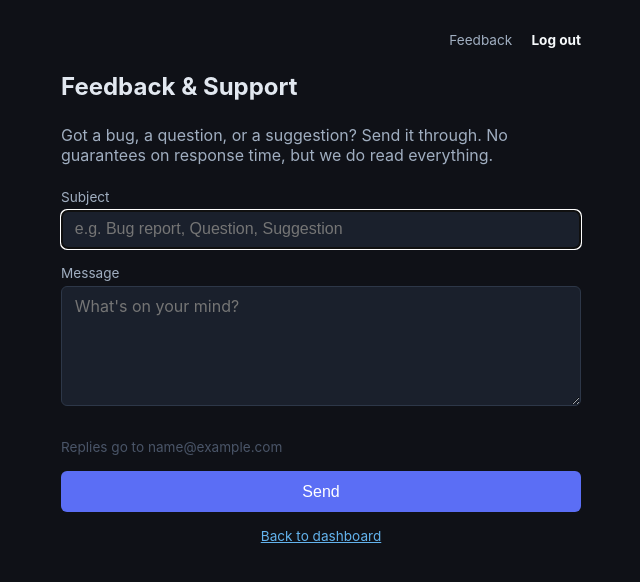
After one commit to wilsmyth-del/job-hunter-portal, a Flask app: page /feedback in a window 1280 px wide. The commit adds this page. Shown: the top 582 px of the page, without its empty margins (319-959 px from the left). Run offline with Flask 3, Linux system fonts and the light colour scheme; the visitor is signed in with stand-in values (Sample User, id 1); data comes from the database, SQL or seed files in the repository.

Commit message:
Add feedback form, disclaimers, and chess easter egg
- /feedback route: subject + message form, sends email via Gmail SMTP
  with user's email as reply-to so replies land directly in their inbox
- Feedback link in top-right nav on all authenticated pages
- Landing page disclaimer: private project, best effort, no guarantees
- Queries page: search quality note (results depend on query specificity)
- Dashboard: "Need a break? Play some Chess" link to chess app
- .env.example updated with GMAIL_USER and GMAIL_APP_PASSWORD placeholders

Co-Authored-By: Claude Sonnet 4.6 <noreply@anthropic.com>

```diff
--- a/app.py
+++ b/app.py
@@ -13,6 +13,8 @@ Routes:
 """
 
 import os
+import smtplib
+from email.mime.text import MIMEText
 from flask import Flask, render_template, request, redirect, url_for, jsonify, session
 from dotenv import load_dotenv
 from pathlib import Path
@@ -174,6 +176,35 @@ def schedule():
     return render_template("schedule.html", user=user, error=None)
 
 
+@app.route("/feedback", methods=["GET", "POST"])
+def feedback():
+    user_id = session.get("user_id")
+    if not user_id:
+        return redirect(url_for("login_get"))
+    user = db.get_user_by_id(user_id)
+    if request.method == "POST":
+        subject = request.form.get("subject", "").strip()
+        message = request.form.get("message", "").strip()
+        if not subject or not message:
+            return render_template("feedback.html", user=user, error="Please fill in both fields.", sent=False)
+        gmail_user = os.getenv("GMAIL_USER", "")
+        gmail_pass = os.getenv("GMAIL_APP_PASSWORD", "")
+        if gmail_user and gmail_pass:
+            try:
+                msg = MIMEText(f"From: {user['name']} <{user['email']}>\n\n{message}")
+                msg["Subject"] = f"[Job Portal] {subject}"
+                msg["From"]    = gmail_user
+                msg["To"]      = gmail_user
+                msg["Reply-To"] = user["email"]
+                with smtplib.SMTP_SSL("smtp.gmail.com", 465) as smtp:
+                    smtp.login(gmail_user, gmail_pass)
+                    smtp.send_message(msg)
+            except Exception:
+                pass
+        return render_template("feedback.html", user=user, error=None, sent=True)
+    return render_template("feedback.html", user=user, error=None, sent=False)
+
+
 @app.route("/logout")
 def logout():
     session.clear()
--- a/templates/base.html
+++ b/templates/base.html
@@ -40,7 +40,8 @@
 <body>
   <div class="container">
     {% if current_user %}
-    <div style="display:flex; justify-content:flex-end; margin-bottom:1.5rem;">
+    <div style="display:flex; justify-content:flex-end; gap:1.2rem; margin-bottom:1.5rem;">
+      <a href="/feedback" style="color:#a0aec0; font-size:0.85rem; text-decoration:none;">Feedback</a>
       <a href="/logout" style="color:#f7fafc; font-weight:700; font-size:0.85rem; text-decoration:none;">Log out</a>
     </div>
     {% endif %}
--- a/templates/dashboard.html
+++ b/templates/dashboard.html
@@ -47,4 +47,7 @@
 <p class="muted">Location: {{ user.location }}</p>
 <p class="muted">Digests go to: {{ user.email }}</p>
 
+<hr style="border:none; border-top:1px solid #2d3748; margin:1.5rem 0;">
+<p class="muted" style="text-align:center;">Need a break? <a href="https://wilsmyth.pythonanywhere.com" target="_blank">Play some Chess</a> ♟</p>
+
 {% endblock %}
--- /dev/null
+++ b/templates/feedback.html
@@ -0,0 +1,33 @@
+{% extends "base.html" %}
+{% block title %}Feedback — Job Finder Portal{% endblock %}
+{% block content %}
+<h1>Feedback & Support</h1>
+
+{% if sent %}
+<div style="background:#1a3a1a; border:1px solid #276227; border-radius:6px; padding:0.75rem 1rem; margin-bottom:1.5rem; color:#9ae69a;">
+  Sent. We'll get back to you when we can — best effort, as promised.
+</div>
+{% endif %}
+
+{% if not sent %}
+<p style="color:#a0aec0; margin-bottom:1.5rem;">
+  Got a bug, a question, or a suggestion? Send it through. No guarantees on response time, but we do read everything.
+</p>
+{% if error %}<div class="error">{{ error }}</div>{% endif %}
+<form method="POST" action="/feedback">
+  <label for="subject">Subject</label>
+  <input type="text" id="subject" name="subject" placeholder="e.g. Bug report, Question, Suggestion" required autofocus>
+
+  <label for="message">Message</label>
+  <textarea id="message" name="message" placeholder="What's on your mind?" required></textarea>
+
+  <p class="muted" style="margin-bottom:1rem;">Replies go to {{ user.email }}</p>
+
+  <button class="btn" type="submit">Send</button>
+</form>
+{% endif %}
+
+<p class="muted" style="margin-top:1rem; text-align:center;">
+  <a href="/dashboard">Back to dashboard</a>
+</p>
+{% endblock %}
--- a/templates/index.html
+++ b/templates/index.html
@@ -6,4 +6,10 @@
 
 <a href="/login" class="btn" style="display:block; text-align:center; text-decoration:none; margin-bottom:0.75rem;">Log in</a>
 <a href="/signup" style="display:block; text-align:center; font-size:0.9rem;">New here? Enter an invite code</a>
+
+<div style="margin-top:2rem; padding:1rem 1.2rem; background:#1a202c; border:1px solid #2d3748; border-radius:6px; font-size:0.8rem; color:#4a5568; line-height:1.6;">
+  <strong style="color:#4a5568;">A note before you sign up</strong><br><br>
+  This is a private project — built for friends, run on spare time and goodwill. It is not a commercial service and comes with no guarantees of uptime, longevity, or support. We will keep it going as long as we can, and we will fix things when they break, but that is strictly best effort.<br><br>
+  If it disappears one day, it means something bigger and better came along for the person who built it. That would be a good thing.
+</div>
 {% endblock %}
--- a/templates/queries.html
+++ b/templates/queries.html
@@ -10,7 +10,9 @@
   &bull; <code style="color:#63b3ed;">UX Designer Vancouver</code> — title + city<br>
   &bull; <code style="color:#63b3ed;">Software Engineer remote</code> — title + work type<br>
   &bull; <code style="color:#63b3ed;">Product Manager BC</code> — title + region<br><br>
-  You don't need to use all 6. Uncheck any field to skip it.
+  You don't need to use all 6. Uncheck any field to skip it.<br><br>
+  <strong style="color:#e2e8f0;">A note on results</strong><br>
+  Result quality depends entirely on how specific your searches are. The more precise the query, the better the match. You will occasionally get results that aren't a perfect fit — that's normal for keyword-based search. If you're seeing too much noise, tighten up the query.
 </div>
 
 {% if error %}<div class="error">{{ error }}</div>{% endif %}
```
Also changed, not shown: 1 other file.
